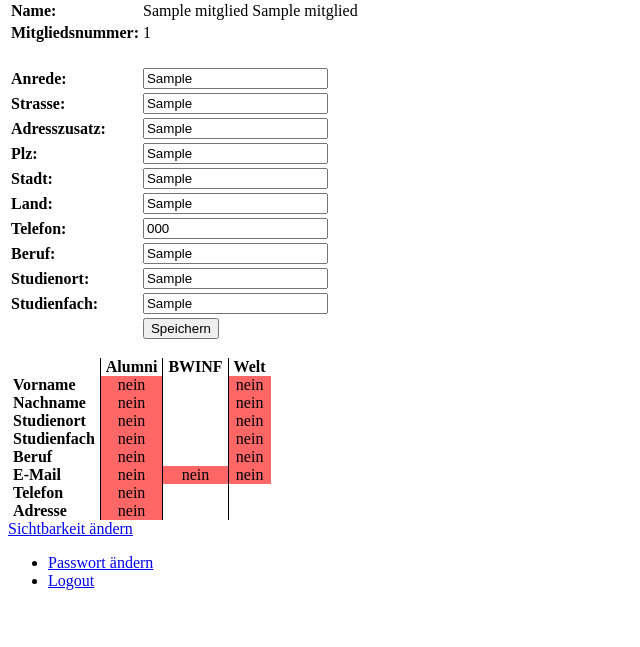
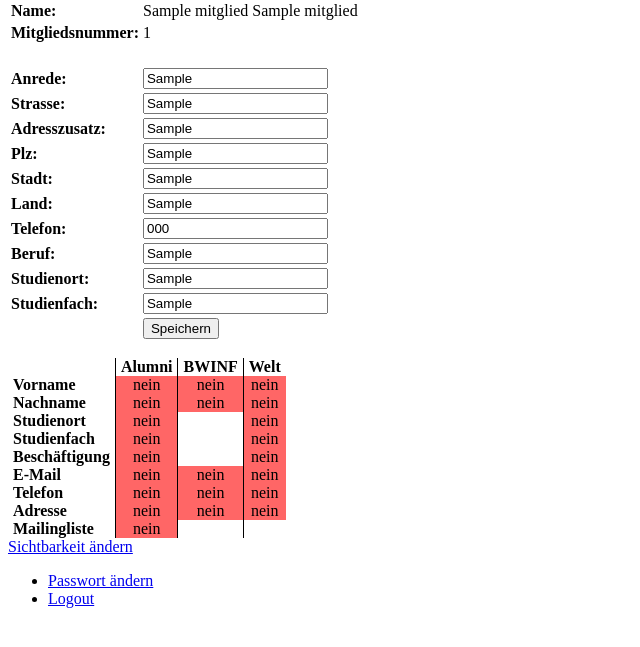
Before and after one commit to bwinf-auf/bwinfalumni, a Django app: page /profil/ in a window 1280 px wide. Shown: the part 67-714 px from the top of the page, without its empty margins (0-640 px from the left). Run offline with Django 3.2, Linux system fonts and the light colour scheme; the first user in the database is signed in; tables that the repository leaves empty hold one stand-in row (Sample ...); lists and menus that the app fills with data are empty.

Commit message:
Neue Sichtbarkeitseinstellungen: Welt, Bwinf, Mailingliste

```diff
--- a/bwinfalumni/settings.py
+++ b/bwinfalumni/settings.py
@@ -131,7 +131,7 @@ USE_TZ = True
 
 STATIC_URL = '/static/'
 STATIC_ROOT = 'staticcontent/'
-LOGIN_URL = '/alumni/admin/login/'
+#LOGIN_URL = '/alumni/admin/login/'
 
 
 
--- a/profil/templates/profil/profil.html
+++ b/profil/templates/profil/profil.html
@@ -44,14 +44,60 @@ text-align:left;
 <p>
 <table style="border:0px; text-align:center;border: none; border-collapse: collapse;" class="sbmatrix">
       <tr><th></th><th>Alumni</th><th>BWINF</th><th>Welt</th></tr>
-      <tr><th>Vorname</th><td class="{{ sichtbar.0 }}"></td><td></td><td class="{{ sichtbar.9 }}"></tr>
-      <tr><th>Nachname</th><td class="{{ sichtbar.1 }}"><td></td><td class="{{ sichtbar.10 }}"></tr>
-      <tr><th>Studienort</th><td class="{{ sichtbar.2 }}"><td></td><td class="{{ sichtbar.11 }}"></tr>
-      <tr><th>Studienfach</th><td class="{{ sichtbar.3 }}"><td></td><td class="{{ sichtbar.12 }}"></tr>
-      <tr><th>Beruf</th><td class="{{ sichtbar.4 }}"><td></td><td class="{{ sichtbar.13 }}"></tr>
-      <tr><th>E-Mail</th><td class="{{ sichtbar.5 }}"><td class="{{ sichtbar.8 }}"><td class="{{ sichtbar.14 }}"></tr>
-      <tr><th>Telefon</th><td class="{{ sichtbar.6 }}"><td></td><td></td></tr>
-      <tr><th>Adresse</th><td class="{{ sichtbar.7 }}"><td></td><td></td></tr>
+      <tr>
+        <th>Vorname</th>
+        <td class="{{ sichtbar.0 }}"></td>
+        <td class="{{ sichtbar.9 }}"></td>
+        <td class="{{ sichtbar.14 }}"></td>
+      </tr>
+      <tr>
+        <th>Nachname</th>
+        <td class="{{ sichtbar.1 }}"></td>
+        <td class="{{ sichtbar.10 }}"></td>
+        <td class="{{ sichtbar.15 }}">
+      </tr>
+      <tr>
+        <th>Studienort</th>
+        <td class="{{ sichtbar.2 }}">
+        <td></td>
+        <td class="{{ sichtbar.16 }}">
+      </tr>
+      <tr>
+        <th>Studienfach</th>
+        <td class="{{ sichtbar.3 }}">
+        <td></td>
+        <td class="{{ sichtbar.17 }}">
+      </tr>
+      <tr>
+        <th>Beschäftigung</th>
+        <td class="{{ sichtbar.4 }}">
+        <td></td>
+        <td class="{{ sichtbar.18 }}">
+      </tr>
+      <tr>
+        <th>E-Mail</th>
+        <td class="{{ sichtbar.5 }}">
+        <td class="{{ sichtbar.11 }}">
+        <td class="{{ sichtbar.19 }}">
+      </tr>
+      <tr>
+        <th>Telefon</th>
+        <td class="{{ sichtbar.6 }}">
+        <td class="{{ sichtbar.12 }}"></td>
+        <td class="{{ sichtbar.20 }}"></td>
+      </tr>
+      <tr>
+        <th>Adresse</th>
+        <td class="{{ sichtbar.7 }}">
+        <td class="{{ sichtbar.13 }}"></td>
+        <td class="{{ sichtbar.21 }}"></td>
+      </tr>
+      <tr>
+        <th>Mailingliste</th>
+        <td class="{{ sichtbar.8 }}"><td>
+        </td><td>
+        </td>
+      </tr>
     </table>
     <a href="sichtbarkeit/">Sichtbarkeit ändern</a>
 </p>
--- a/profil/views.py
+++ b/profil/views.py
@@ -19,13 +19,21 @@ sichtbarkeiten   = [("alumni", "vorname"),
                     ("alumni", "email"),
                     ("alumni", "telefon"),
                     ("alumni", "adresse"),
+                    ("alumni", "mailingliste"),
+                    ("bwinf", "vorname"),
+                    ("bwinf", "name"),
                     ("bwinf", "email"),
+                    ("bwinf", "telefon"),
+                    ("bwinf", "adresse"),
                     ("welt", "vorname"),
                     ("welt", "name"),
                     ("welt", "studienort"),
                     ("welt", "studienfach"),
                     ("welt", "beruf"),
-                    ("welt", "email")]
+                    ("welt", "email"),
+                    ("welt", "telefon"),
+                    ("welt", "adresse"),
+                    ]
 
 
 
```
Also changed, not shown: bootstrap_from_old_database/__init__.py (+25 -11 lines), profil/templates/profil/sichtbarkeit.html (+9 -8 lines).
